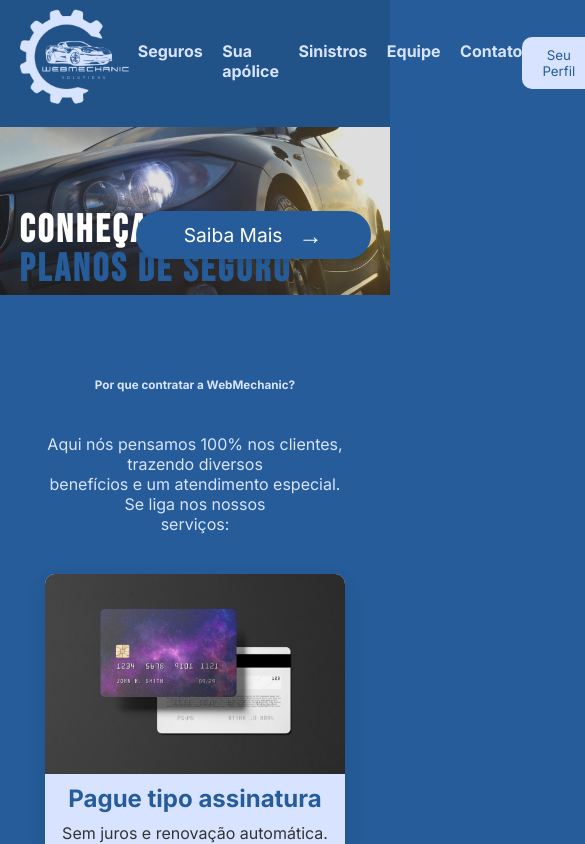
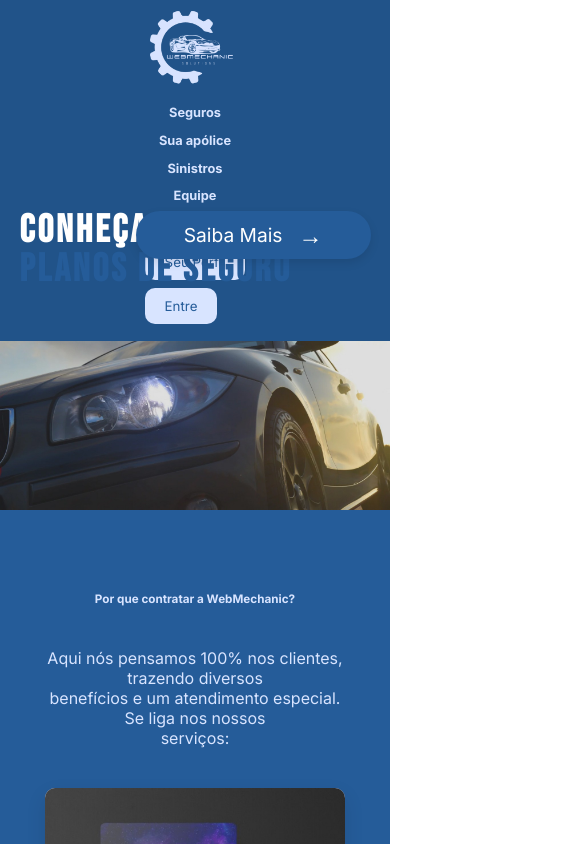
Before and after one commit to 1TDSPM-challenge/webmechanic, a React (Vite) app: page / in a window 390 px wide. Shown: the top 844 px of the page, 585 px wide, since content can reach past the window. Built offline with nearby package versions, Linux system fonts and the light colour scheme.

Commit message:
footer e header responsivos com media queries

```diff
--- a/src/components/Footer.tsx
+++ b/src/components/Footer.tsx
@@ -31,6 +31,13 @@ const FooterContainer = styled.footer`
             }
         }
     }
+
+    @media (max-width: 768px) {
+        flex-direction: column;
+        height: auto;
+        padding: 40px 20px;
+        text-align: center;
+    }
 `;
 
 const FooterLinksContainer = styled.div`
@@ -41,11 +48,20 @@ const FooterLinksContainer = styled.div`
     h3 {
         margin-bottom: 10px;
     }
+
+    @media (max-width: 768px) {
+        margin-bottom: 20px;
+    }
 `;
 
 const FooterLinksWrapper = styled.div`
     display: flex;
     gap: 40px;
+
+    @media (max-width: 768px) {
+        flex-direction: column;
+        gap: 20px;
+    }
 `;
 
 const SocialLinks = styled.ul`
@@ -68,6 +84,10 @@ const SocialLinks = styled.ul`
             }
         }
     }
+
+    @media (max-width: 768px) {
+        gap: 20px;
+    }
 `;
 
 const Coluna = styled.ul`
@@ -77,6 +97,10 @@ const Coluna = styled.ul`
 
     li {
         list-style: none;
+    }
+
+    @media (max-width: 768px) {
+        gap: 15px;
     }
 `;
 
@@ -105,6 +129,10 @@ const FooterLink = styled(Link)`
 
     &:hover::after {
         width: 100%;
+    }
+
+    @media (max-width: 768px) {
+        font-size: 1rem;
     }
 `;
 
--- a/src/components/Header.tsx
+++ b/src/components/Header.tsx
@@ -12,22 +12,55 @@ const HeaderContainer = styled.header`
     padding: 2vh 5vw;
     height: 15vh;
     width: 100%;
+
+    @media (max-width: 768px) {
+        flex-direction: column;
+        height: auto;
+        padding: 1vh 3vw;
+    }
 `;
 
 const Logo = styled.img`
     height: 13vh;
     width: auto;
+
+    @media (max-width: 768px) {
+        height: 10vh;
+        margin-bottom: 1vh;
+    }
 `;
 
 const Nav = styled.nav`
     display: flex;
     gap: 5vw;
+
+    @media (max-width: 768px) {
+        flex-direction: column;
+        gap: 2vh;
+        align-items: center;
+        margin-bottom: 1vh;
+    }
+
+    @media (max-width: 480px) {
+        gap: 1vh;
+    }
 `;
 
 const Nav2 = styled.nav`
     display: flex;
     gap: 5vw;
     padding-right: 2vw;
+
+    @media (max-width: 768px) {
+        gap: 2vw;
+        padding-right: 0;
+        margin-bottom: 1vh;
+    }
+
+    @media (max-width: 480px) {
+        flex-direction: column;
+        gap: 1vh;
+    }
 `;
 
 const NavLink = styled(Link)`
@@ -57,6 +90,14 @@ const NavLink = styled(Link)`
     &:hover::after {
         width: 100%;
     }
+
+    @media (max-width: 768px) {
+        font-size: 0.9rem;
+    }
+
+    @media (max-width: 480px) {
+        font-size: 0.8rem;
+    }
 `;
 
 const Header = () => {
```
